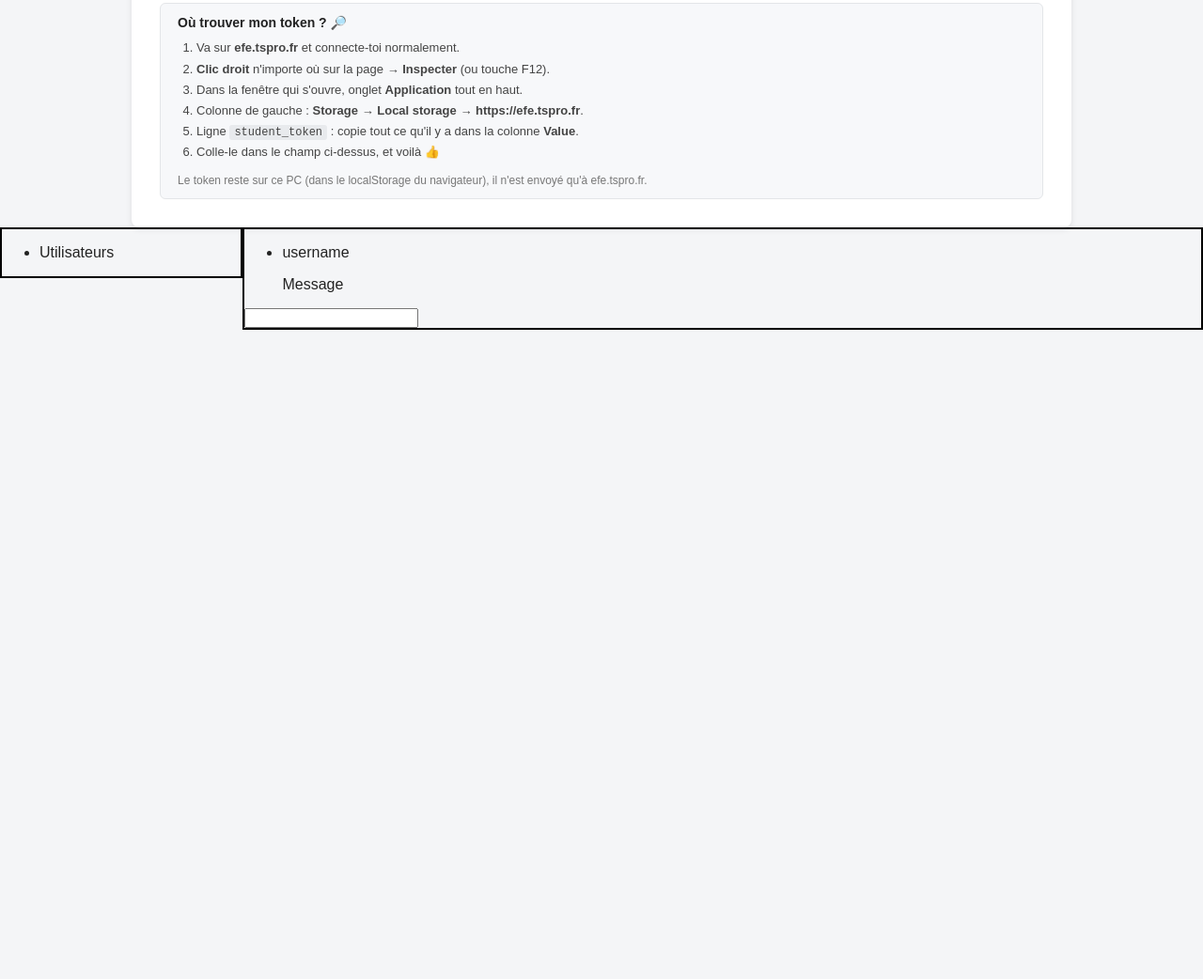
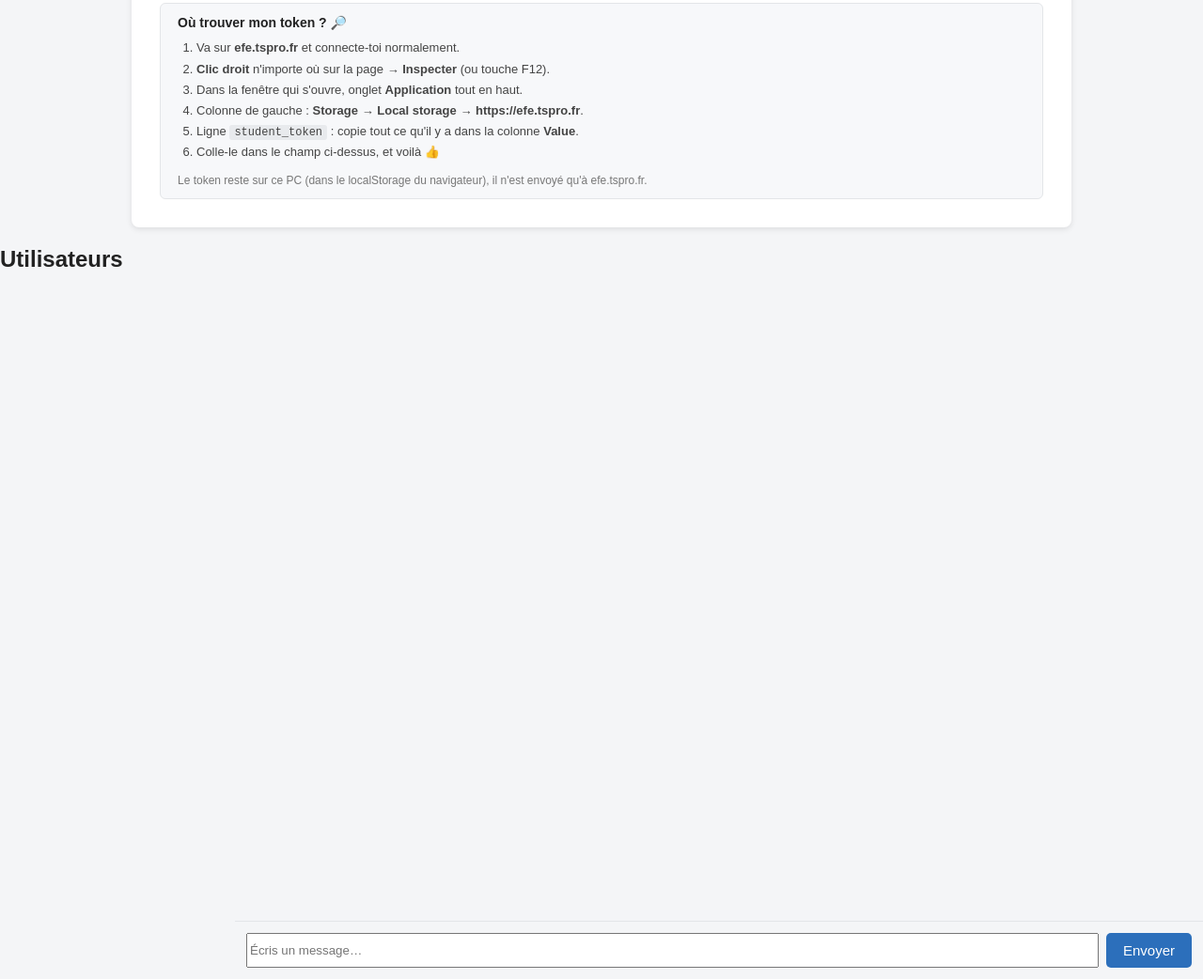
Before and after one commit to aurelienamat/WebSocket, a website: page html/index.html in a window 1280 px wide. Shown: the part 335-1377 px from the top of the page at 94% size. Before the commit the page ends 800 px from the top, so only its background shows below. Drawn offline with Linux system fonts and the light colour scheme.

Commit message:
claude css html

```diff
--- a/html/index.html
+++ b/html/index.html
@@ -35,26 +35,28 @@
     </div>
 
     <!-- CHAT -->
-    <div id="panel-chat">
-        <div id="panel-chat-users">
-            <ul>
-                <li class="user">Utilisateurs</li>
-            </ul>
-        </div>
-        <div id="panel-chat-chat">
-            <div id="panel-chat-chat-feed">
-                <ul>
-                    <li class="message">
-                        <label for="username" class="username">username</label>
-                        <p class="messag">Message</p>
-                    </li>
-                </ul>
-            </div>
-            <div id="panel-chat-chat-input">
-                <input type="text" id="chat-input">
-            </div>
-        </div>
-    </div>
+    <main id="chat-screen" class="chat">
+        <aside class="chat__users" aria-label="Utilisateurs connectés">
+            <h2>Utilisateurs</h2>
+            <ul id="user-list"></ul>
+        </aside>
+
+        <section class="chat__main">
+            <ul id="message-feed" class="chat__feed" aria-live="polite"></ul>
+
+            <form id="message-form" class="chat__form">
+                <input type="text" id="message-input" placeholder="Écris un message…" autocomplete="off" required>
+                <button type="submit" class="btn">Envoyer</button>
+            </form>
+        </section>
+    </main>
+
+    <template id="message-template">
+        <li class="message">
+            <strong class="message__author"></strong>
+            <p class="message__text"></p>
+        </li>
+    </template>
 
     <script src="script.js"></script>
 </body>
--- a/html/style.css
+++ b/html/style.css
@@ -95,31 +95,41 @@ button:hover {
   background-color: #21548f;
 }
 
-/* PANEL CHAT */
-#panel-chat{
-  width: 100%;
-  height: 100%;
-  display: flex;
-  flex-direction: row;
+:root {
+  --color-primary: #2c6fbb;
+  --color-primary-dark: #21548f;
+  --color-border: #e3e5e8;
 }
-#panel-chat > *{
-  border: solid black 2px;
+
+*, *::before, *::after { box-sizing: border-box; }
+
+[hidden] { display: none !important; }
+
+.chat {
+  display: grid;
+  grid-template-columns: 250px 1fr;
+  height: 100dvh;
 }
-#panel-chat-users{
-  height: 100%;
-  width: 20%;
-}
-#panel-chat-chat{
-  height: 100%;
-  width: 80%;
+
+.chat__main {
   display: flex;
   flex-direction: column;
+  min-height: 0;
 }
-#panel-chat-chat-feed{
-  height: 90%;
-  width: 100%;
+
+.chat__feed {
+  flex: 1;
+  overflow-y: auto;
+  margin: 0;
+  padding: 12px;
+  list-style: none;
 }
-#panel-chat-chat-input{
-  height: 10%;
-  width: 100%;
+
+.chat__form {
+  display: flex;
+  gap: 8px;
+  padding: 12px;
+  border-top: 1px solid var(--color-border);
 }
+
+.chat__form input { flex: 1; }
```
